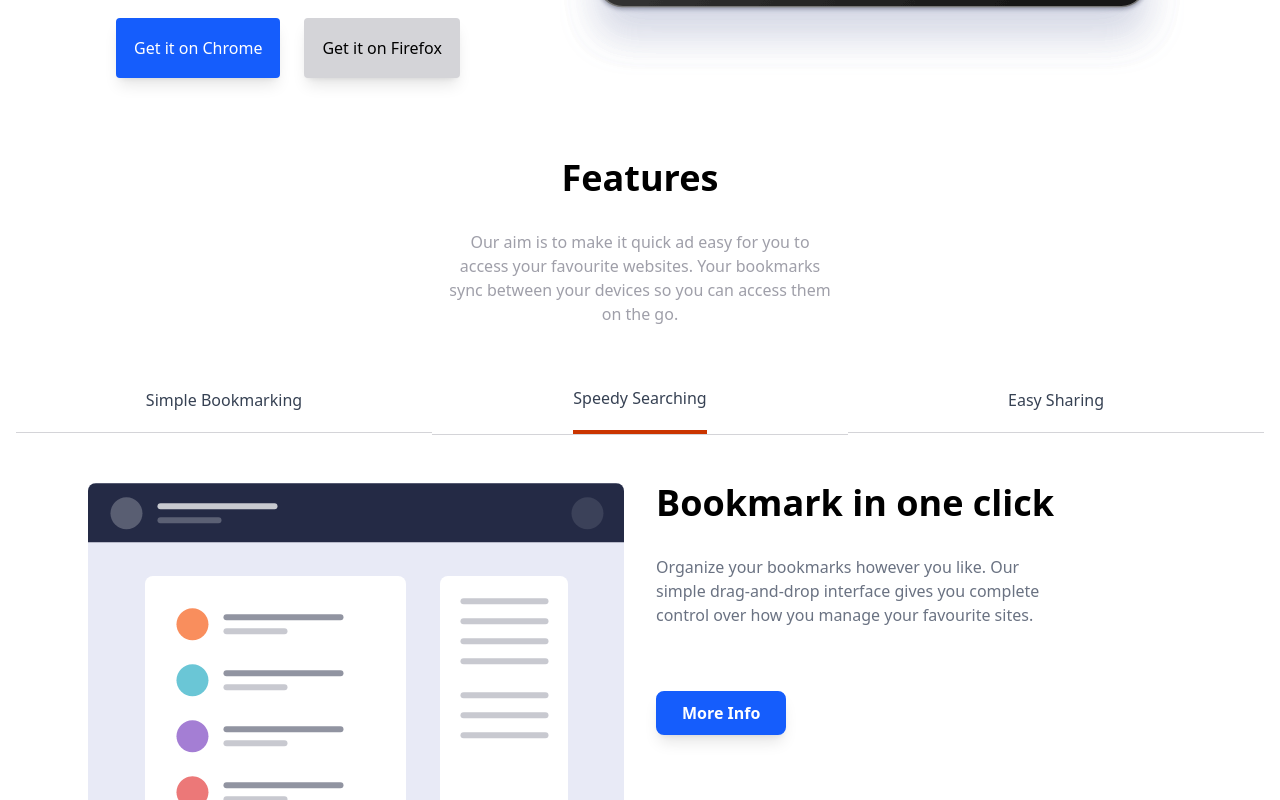
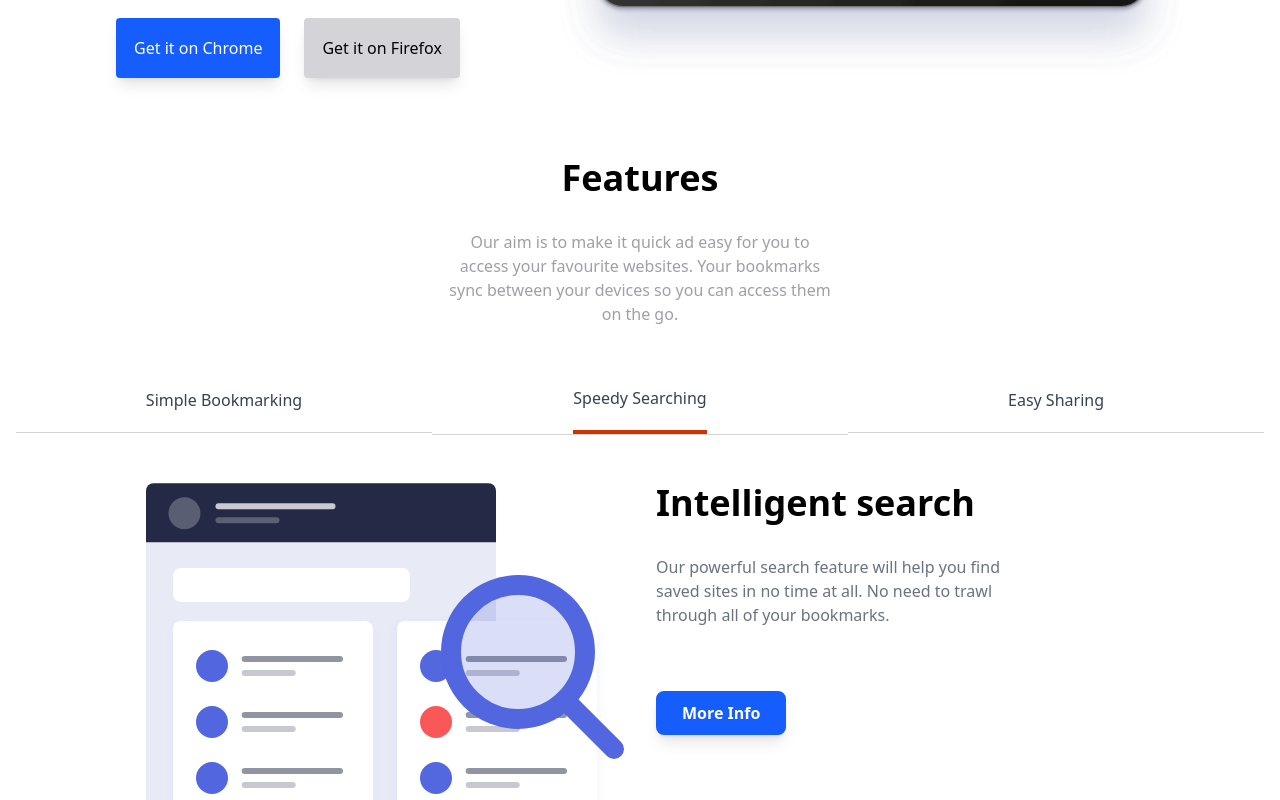
Before and after one commit to PallavSharma9/Bookmark, a Vue app: page / in a window 1280 px wide. Both pictures are taken after a click on the button "Speedy Searching". Shown: the part 494-1294 px from the top of the page. Built offline with nearby package versions, Linux system fonts and the light colour scheme.

Commit message:
bookmark page

```diff
--- a/src/components/Features.vue
+++ b/src/components/Features.vue
@@ -62,6 +62,7 @@ const panel = ref("simple-bookmarking");
 
     <!-- panel selection section  -->
     <div
+      v-if="panel === 'simple-bookmarking'"
       class="mt-12 flex flex-col justify-center items-center space-y-18 lg:space-y-0 lg:space-x-8 lg:flex-row lg:items-start lg:justify-start"
     >
       <div class="lg:w-1/2">
@@ -88,5 +89,61 @@ const panel = ref("simple-bookmarking");
         >
       </div>
     </div>
+
+    <div
+      v-if="panel === 'speedy-searching'"
+      class="mt-12 flex flex-col justify-center items-center space-y-18 lg:space-y-0 lg:space-x-8 lg:flex-row lg:items-start lg:justify-start"
+    >
+      <div class="lg:w-1/2">
+        <img
+          src="../../public/images/illustration-features-tab-2.svg"
+          class="mx-auto lg:mr-0"
+          alt=""
+        />
+      </div>
+
+      <div
+        class="flex flex-col justify-center items-center space-y-8 lg:w-1/2 lg:items-start lg:justify-start"
+      >
+        <h1 class="text-3xl lg:text-4xl font-bold">Intelligent search</h1>
+        <p class="text-gray-500 w-sm">
+          Our powerful search feature will help you find saved sites in no time
+          at all. No need to trawl through all of your bookmarks.
+        </p>
+        <RouterLink
+          to="/"
+          class="px-6 py-2 rounded-lg shadow-lg border-2 border-blue-600 bg-blue-600 text-white font-bold hover:bg-white hover:text-blue-600 lg:mt-8"
+          >More Info</RouterLink
+        >
+      </div>
+    </div>
+
+    <div
+      v-if="panel === 'easy-sharing'"
+      class="mt-12 flex flex-col justify-center items-center space-y-18 lg:space-y-0 lg:space-x-8 lg:flex-row lg:items-start lg:justify-start"
+    >
+      <div class="lg:w-1/2">
+        <img
+          src="../../public/images/illustration-features-tab-3.svg"
+          class="mx-auto lg:mr-0"
+          alt=""
+        />
+      </div>
+
+      <div
+        class="flex flex-col justify-center items-center space-y-8 lg:w-1/2 lg:items-start lg:justify-start"
+      >
+        <h1 class="text-3xl lg:text-4xl font-bold">Share your bookmarks</h1>
+        <p class="text-gray-500 w-sm">
+          Easily share your bookmarks and collections with others. Create a
+          shareable a link that you can send at the click of a button.
+        </p>
+        <RouterLink
+          to="/"
+          class="px-6 py-2 rounded-lg shadow-lg border-2 border-blue-600 bg-blue-600 text-white font-bold hover:bg-white hover:text-blue-600 lg:mt-8"
+          >More Info</RouterLink
+        >
+      </div>
+    </div>
   </section>
 </template>
```
